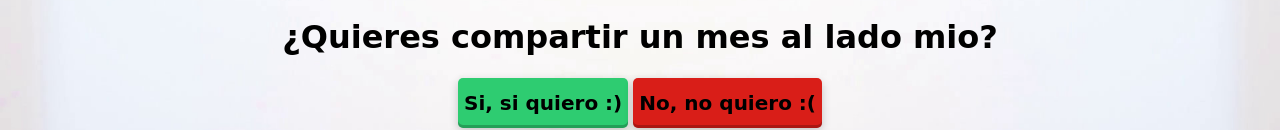
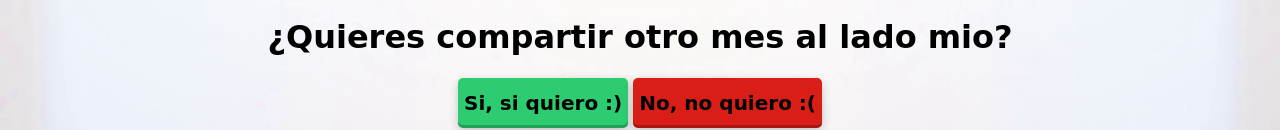
Before and after one commit to Urnyx/Urnyx.github.io, a plain HTML site: page templates/index.html in a window 1280 px wide. Shown: the part 266-396 px from the top of the page. Drawn offline with Linux system fonts and the light colour scheme; a web font is replaced by a local one.

Commit message:
actualizacion de texto html

```diff
--- a/templates/index.html
+++ b/templates/index.html
@@ -13,7 +13,7 @@
                 <img src="../static/assets/PerfilLinkedin.jpg" alt="img">
             </div>
 
-            <h1>¿Quieres compartir un mes al lado mio?</h1>
+            <h1>¿Quieres compartir otro mes al lado mio?</h1>
 
                 <button type="button" id="opcion1" >Si, si quiero :)</button>
 
```
